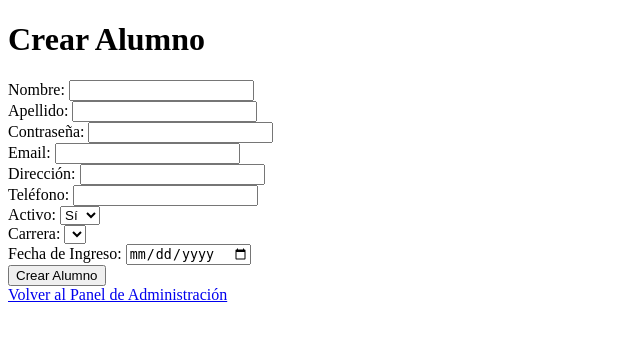
After one commit to Josu-Ferreyra/gestion-academica, a PHP site: the page made by views/alumno/create.php in a window 1280 px wide. The commit adds this page. Shown: the top 341 px of the page, without its empty margins (0-640 px from the left). Run offline with PHP 8.4, Linux system fonts and the light colour scheme; the template is opened without the code that fills it, so the values that code supplies are empty.

Commit message:
feat(): Crear alumno desde el panel de administrador

```diff
--- a/index.php
+++ b/index.php
@@ -13,6 +13,8 @@ $router->get('/login', 'AuthController@login');
 $router->post('/login', 'AuthController@doLogin');
 $router->get('/logout', 'AuthController@logout');
 $router->get('/alumno', 'AlumnoController@index', ['alumno']);
+$router->get('/alumno/create', 'AlumnoController@viewCreateAlumno', ['admin']);
+$router->post('/alumno/create', 'AlumnoController@createAlumno', ['admin']);
 $router->get('/profesor', 'ProfesorController@index', ['profesor']);
 
 $router->dispatch($_SERVER['REQUEST_URI'], $_SERVER['REQUEST_METHOD']);
--- a/views/admin/index.php
+++ b/views/admin/index.php
@@ -35,6 +35,7 @@
     <h1>Panel de Administración</h1>
     <p>Hola, <?= htmlspecialchars($user['nombre']) ?>. Estás accediendo como <strong>Administrador</strong>.</p>
     <p>Desde aquí podrás gestionar usuarios, carreras, materias y otros módulos clave del sistema.</p>
+    <a href="./alumno/create" class="btn btn-primary">Crear Alumno</a>
   </div>
 </body>
 
--- /dev/null
+++ b/views/alumno/create.php
@@ -0,0 +1,64 @@
+<!DOCTYPE html>
+<html lang="es">
+
+<head>
+  <meta charset="UTF-8">
+  <title>Crear Alumno</title>
+</head>
+
+<body>
+  <h1>Crear Alumno</h1>
+
+  <form action="./create" method="POST">
+    <label for="nombre">Nombre:</label>
+    <input type="text" name="nombre" id="nombre" required>
+    <br>
+
+    <label for="apellido">Apellido:</label>
+    <input type="text" name="apellido" id="apellido" required>
+    <br>
+
+    <label for="contrasena">Contraseña:</label>
+    <input type="password" name="contrasena" id="contrasena" required>
+    <br>
+
+    <label for="email">Email:</label>
+    <input type="email" name="email" id="email" required>
+    <br>
+
+    <label for="direccion">Dirección:</label>
+    <input type="text" name="direccion" id="direccion">
+    <br>
+
+    <label for="telefono">Teléfono:</label>
+    <input type="text" name="telefono" id="telefono">
+    <br>
+
+    <label for="activo">Activo:</label>
+    <select name="activo" id="activo">
+      <option value="1">Sí</option>
+      <option value="0">No</option>
+    </select>
+    <br>
+
+    <input type="hidden" name="id_rol" value="2">
+
+    <label for="id_carrera">Carrera:</label>
+    <select name="id_carrera" id="id_carrera" required>
+      <?php foreach ($carreras as $carrera): ?>
+        <option value="<?= htmlspecialchars($carrera['id_carrera']) ?>"><?= htmlspecialchars($carrera['nombre']) ?></option>
+      <?php endforeach; ?>
+    </select>
+    <br>
+
+    <label for="fecha_ingreso">Fecha de Ingreso:</label>
+    <input type="date" name="fecha_ingreso" id="fecha_ingreso" required>
+    <br>
+
+    <button type="submit">Crear Alumno</button>
+  </form>
+
+  <a href="../admin">Volver al Panel de Administración</a>
+</body>
+
+</html>
```
Also changed, not shown: controllers/AlumnoController.php (+65 -1 lines), models/Alumno.php (added, +35 -0 lines), models/Carrera.php (added, +14 -0 lines), models/Usuario.php (+49 -0 lines).
